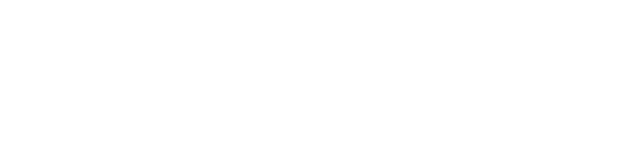
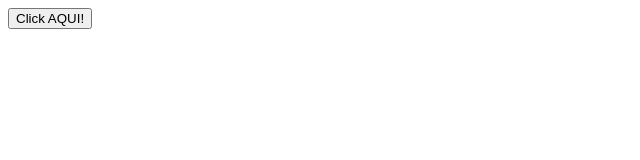
Before and after one commit to DigitalCollegeEnterprise/DigitalGit, a plain HTML site: page index.html in a window 1280 px wide. Shown: the whole page, without its empty margins (0-640 px from the left). Drawn offline with Linux system fonts and the light colour scheme.

Commit message:
adicionei o botão solicitado

```diff
--- a/index.html
+++ b/index.html
@@ -7,5 +7,7 @@
     <title>Document</title>
 </head>
 <body>
+    <button type="button">Click AQUI!</button>
+
 </body>
 </html>
```
